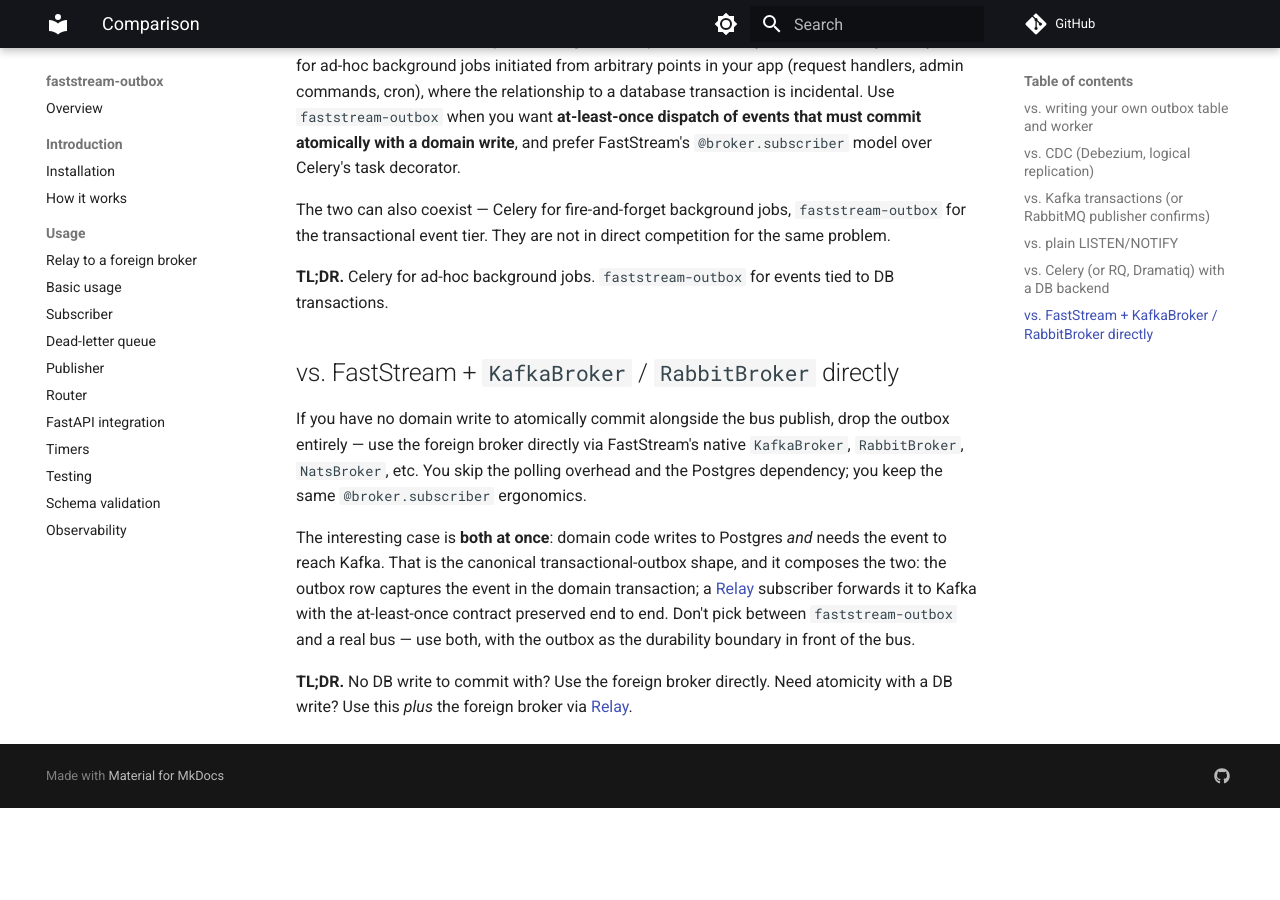
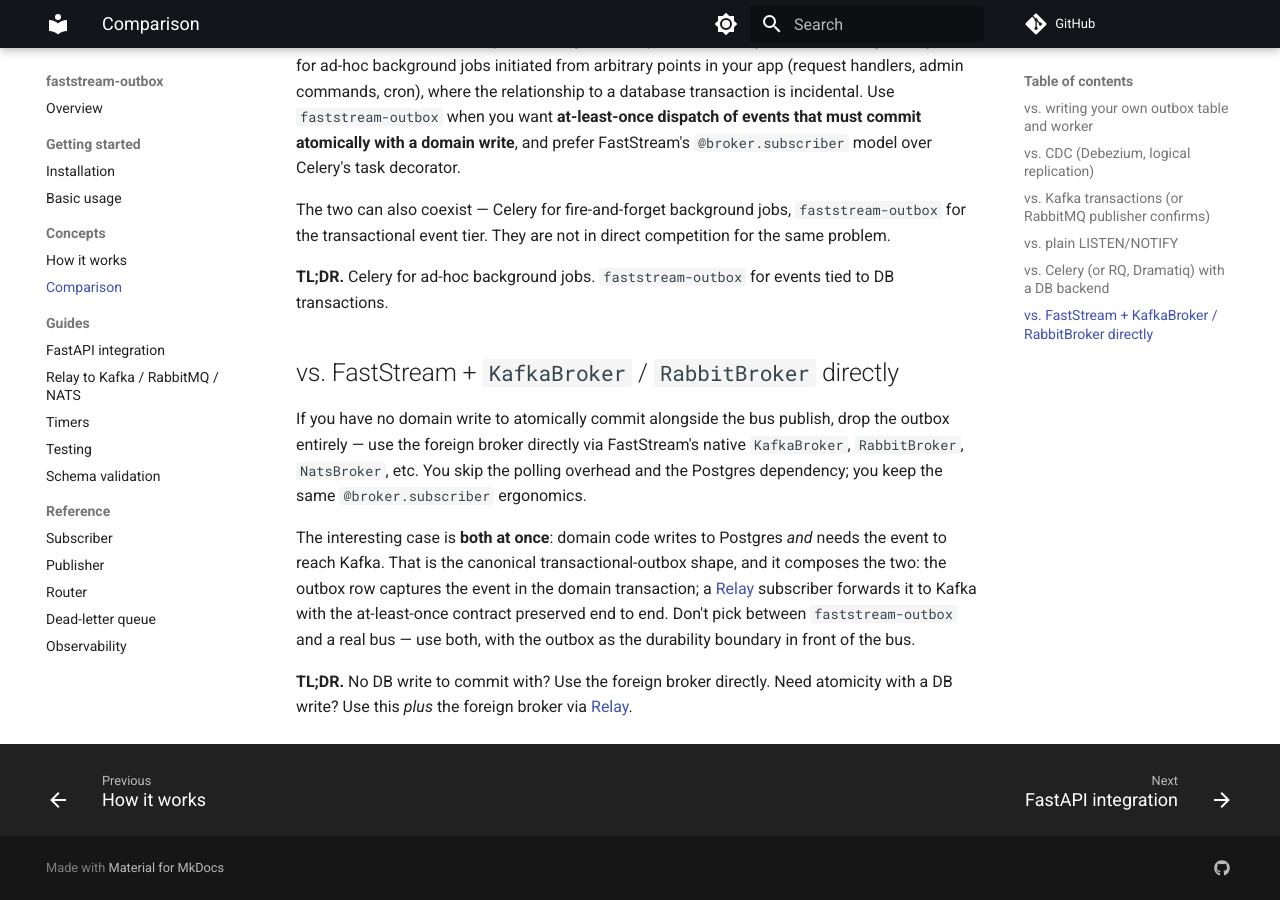
Before and after one commit to modern-python/faststream-outbox, an MkDocs documentation site: the page built from docs/concepts/comparison.md, in a window 1280 px wide and 900 px high, scrolled down 2498 px. Built offline with MkDocs 1.6.1 and Material for MkDocs 9.7.7, drawn with Linux system fonts in a browser that asks for light colours; comment, search, counter and statistics services are not loaded; before the commit the page ends 3306 px from its top, so only the background shows below that.

Commit message:
docs: reshape nav into Getting started / Concepts / Guides / Reference
Replaces the two-section nav (Introduction / Usage) with four sections
that follow progressive disclosure: Getting started leads with
Installation and Basic usage, Concepts holds How it works and the new
Comparison page, Guides leads with FastAPI integration (canonical use
case) followed by the renamed "Relay to Kafka / RabbitMQ / NATS",
Reference holds the option-table pages.

No file paths change — only the nav: block and the Relay nav label.
The H1 inside docs/usage/relay.md stays "Relay to a foreign broker"
to keep inbound deep links resolving.

Co-Authored-By: Claude Opus 4.7 (1M context) <noreply@anthropic.com>

```diff
--- a/mkdocs.yml
+++ b/mkdocs.yml
@@ -5,20 +5,23 @@ docs_dir: docs
 edit_uri: edit/main/docs/
 nav:
   - Overview: index.md
-  - Introduction:
+  - Getting started:
       - Installation: introduction/installation.md
+      - Basic usage: usage/basic.md
+  - Concepts:
       - How it works: introduction/how-it-works.md
-  - Usage:
-      - Relay to a foreign broker: usage/relay.md
-      - Basic usage: usage/basic.md
-      - Subscriber: usage/subscriber.md
-      - Dead-letter queue: usage/dlq.md
-      - Publisher: usage/publisher.md
-      - Router: usage/router.md
+      - Comparison: concepts/comparison.md
+  - Guides:
       - FastAPI integration: usage/fastapi.md
+      - Relay to Kafka / RabbitMQ / NATS: usage/relay.md
       - Timers: usage/timers.md
       - Testing: usage/testing.md
       - Schema validation: usage/schema-validation.md
+  - Reference:
+      - Subscriber: usage/subscriber.md
+      - Publisher: usage/publisher.md
+      - Router: usage/router.md
+      - Dead-letter queue: usage/dlq.md
       - Observability: usage/observability.md
 theme:
   name: material
```
